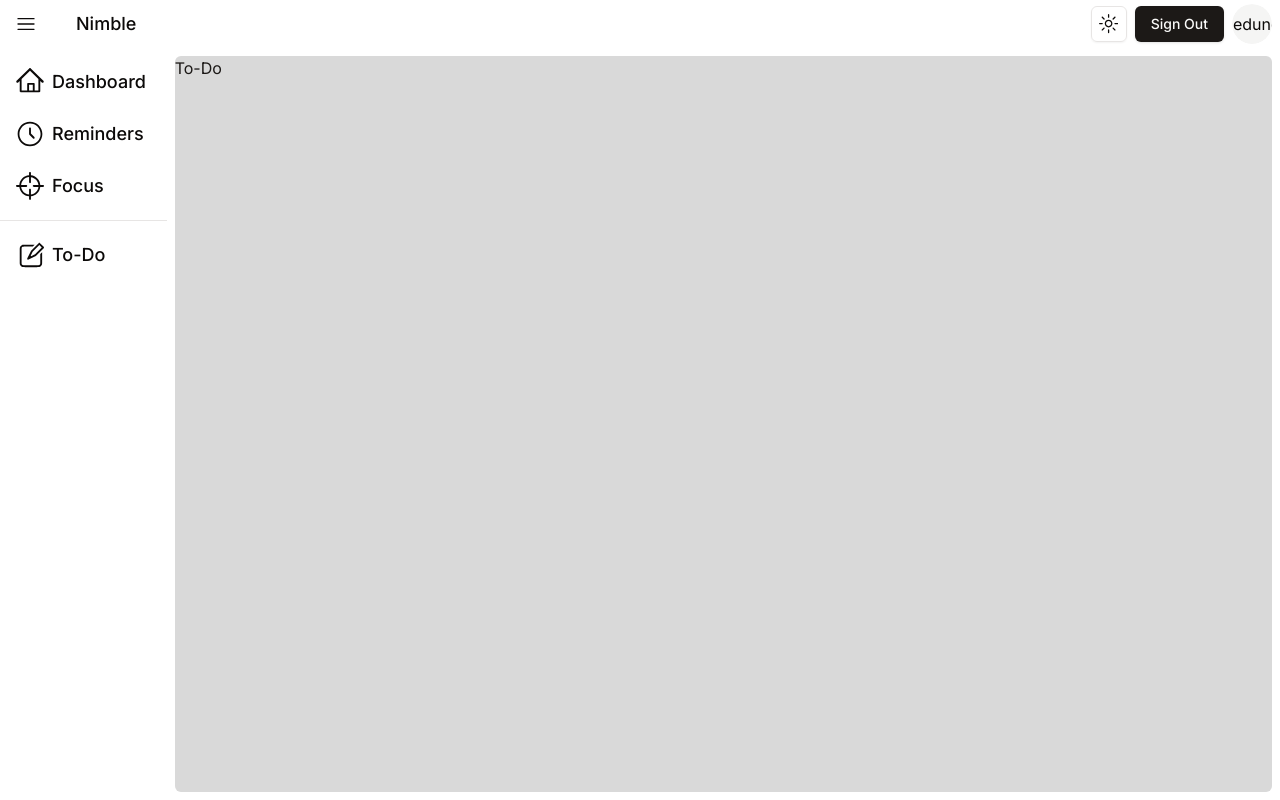
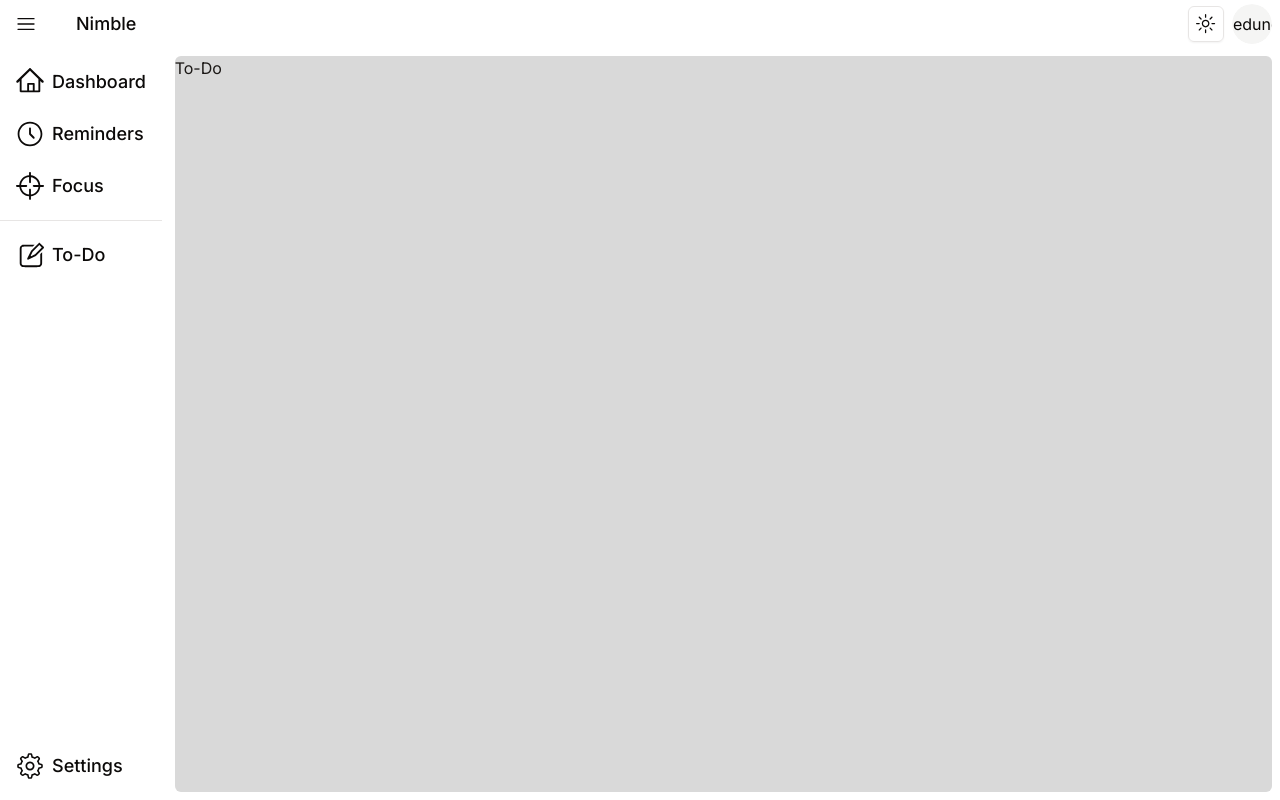
Before and after one commit to rtokala14/nimble, a Next.js app: page /console/todo in a window 1280 px wide. Both pictures are taken after a click on the button 26 px from the left and 24 px from the top of the page. Built offline with nearby package versions, Linux system fonts and the light colour scheme; no server answers.

Commit message:
Add settings page and user dropdown

```diff
--- a/src/app/console/focus/page.tsx
+++ b/src/app/console/focus/page.tsx
@@ -1,4 +1,10 @@
 import React from "react";
+
+import { type Metadata } from "next";
+
+export const metadata: Metadata = {
+  title: "Focus | Nimble",
+};
 
 function Page() {
   return <div>FocusPage</div>;
--- a/src/app/console/page.tsx
+++ b/src/app/console/page.tsx
@@ -1,8 +1,13 @@
 import Drawer from "@/components/drawer";
 import { getAllTestItems } from "@/utils/actions";
+import { type Metadata } from "next";
+
+export const metadata: Metadata = {
+  title: "Dashboard | Nimble",
+};
 
 export default async function Home() {
   const testData = await getAllTestItems();
 
-  return <div>Dashboard</div>;
+  return <div className=" w-full h-full p-2">Dashboard</div>;
 }
--- a/src/app/console/reminders/page.tsx
+++ b/src/app/console/reminders/page.tsx
@@ -1,4 +1,10 @@
 import React from "react";
+
+import { type Metadata } from "next";
+
+export const metadata: Metadata = {
+  title: "Reminders | Nimble",
+};
 
 function Page() {
   return <div>Reminders</div>;
--- /dev/null
+++ b/src/app/console/settings/page.tsx
@@ -0,0 +1,7 @@
+import React from "react";
+
+function Page() {
+  return <div>Settings</div>;
+}
+
+export default Page;
--- a/src/app/console/todo/page.tsx
+++ b/src/app/console/todo/page.tsx
@@ -1,4 +1,10 @@
 import React from "react";
+
+import { type Metadata } from "next";
+
+export const metadata: Metadata = {
+  title: "To-Do | Nimble",
+};
 
 function Page() {
   return <div>To-Do</div>;
--- a/src/app/layout.tsx
+++ b/src/app/layout.tsx
@@ -7,8 +7,8 @@ import Navbar from "@/components/navbar";
 const inter = Inter({ subsets: ["latin"] });
 
 export const metadata: Metadata = {
-  title: "Create Next App",
-  description: "Generated by create next app",
+  title: "Nimble",
+  description: "All in one Reminders, Focus Mode, To-Do Lists",
 };
 
 export default function RootLayout({
--- a/src/components/drawer.tsx
+++ b/src/components/drawer.tsx
@@ -4,6 +4,7 @@ import { useDrawerStore } from "@/utils/store";
 import {
   ClockIcon,
   Crosshair2Icon,
+  GearIcon,
   HomeIcon,
   Pencil2Icon,
 } from "@radix-ui/react-icons";
@@ -17,8 +18,9 @@ export default function Drawer() {
     <div
       className={` ${
         isOpen ? "w-48" : "w-0 hidden md:flex md:w-14"
-      } pt-4 flex flex-col items-start gap-4 transition-width duration-75`}
+      } pt-4 flex flex-col items-start justify-between transition-width duration-75`}
     >
+      <div className="flex flex-col items-start gap-4">
         <Link href={"/console"} className="w-full">
           <Button
             variant={"ghost"}
@@ -93,5 +95,24 @@ export default function Drawer() {
           </Button>
         </Link>
       </div>
+
+      <Link href={"/console/settings"} className="w-full justify-self-end mb-4">
+        <Button
+          variant={"ghost"}
+          className="flex items-center justify-start w-full gap-2"
+        >
+          <GearIcon
+            className={`${
+              isOpen ? "h-7 w-7" : "h-6 w-6"
+            } "transition-width transition-height duration-75"`}
+          />
+          <h3
+            className={`${isOpen ? "flex" : "hidden"} text-lg transition-all`}
+          >
+            Settings
+          </h3>
+        </Button>
+      </Link>
+    </div>
   );
 }
--- a/src/components/navbar.tsx
+++ b/src/components/navbar.tsx
@@ -2,13 +2,17 @@ import { Button } from "./ui/button";
 import { ModeToggle } from "./ui/mode-toggle";
 import DrawerToggle from "./drawer-toggle";
 import {
-  LoginLink,
   LogoutLink,
-  RegisterLink,
   getKindeServerSession,
 } from "@kinde-oss/kinde-auth-nextjs/server";
 import { Avatar, AvatarFallback, AvatarImage } from "./ui/avatar";
 import Link from "next/link";
+import {
+  DropdownMenu,
+  DropdownMenuContent,
+  DropdownMenuItem,
+  DropdownMenuTrigger,
+} from "./ui/dropdown-menu";
 
 export default function Navbar() {
   const { isAuthenticated, getUser } = getKindeServerSession();
@@ -23,23 +27,34 @@ export default function Navbar() {
       </div>
       <div className=" flex items-center gap-2">
         <ModeToggle />
-        {isAuthenticated() ? (
-          <>
-            <Button asChild>
-              <LogoutLink>Sign Out</LogoutLink>
-            </Button>
+
+        <DropdownMenu>
+          <DropdownMenuTrigger>
             <Avatar>
               <AvatarImage src={user.picture!} />
               <AvatarFallback>{`${user.given_name?.charAt(
                 0
               )}${user.family_name?.charAt(0)}`}</AvatarFallback>
             </Avatar>
-          </>
-        ) : (
-          <Button asChild>
-            <LoginLink>Sign In</LoginLink>
-          </Button>
-        )}
+          </DropdownMenuTrigger>
+          <DropdownMenuContent className="w-full">
+            <DropdownMenuItem>
+              <Button variant={"ghost"} className="w-full">
+                <Link
+                  target="_blank"
+                  href={"https://github.com/rtokala14/nimble"}
+                >
+                  Github
+                </Link>
+              </Button>
+            </DropdownMenuItem>
+            <DropdownMenuItem>
+              <Button asChild variant={"destructive"} className="w-full">
+                <LogoutLink>Log Out</LogoutLink>
+              </Button>
+            </DropdownMenuItem>
+          </DropdownMenuContent>
+        </DropdownMenu>
       </div>
     </nav>
   );
```
Lines whose indentation alone changed are shown as unchanged.
